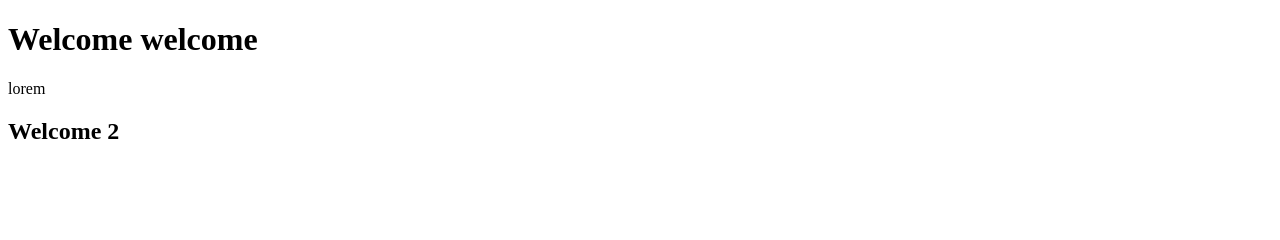
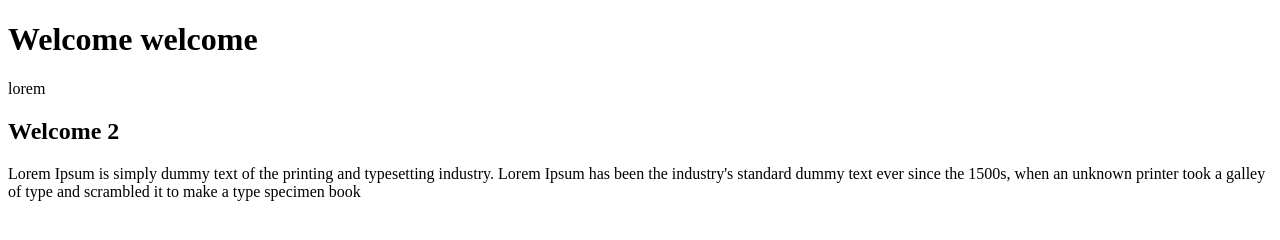
Before and after one commit to more2see/b-learning-git, a plain HTML site: page index.html in a window 1280 px wide. Drawn offline with nearby package versions, Linux system fonts and the light colour scheme; files that its build step writes are made by us from their sources.

Commit message:
Add another paragraph

```diff
--- a/index.html
+++ b/index.html
@@ -8,5 +8,6 @@
     <h1>Welcome welcome</h1>
     <p>lorem</p>
     <h2>Welcome 2</h2>
+    <p>Lorem Ipsum is simply dummy text of the printing and typesetting industry. Lorem Ipsum has been the industry's standard dummy text ever since the 1500s, when an unknown printer took a galley of type and scrambled it to make a type specimen book</p>
 </body>
 </html>
```
